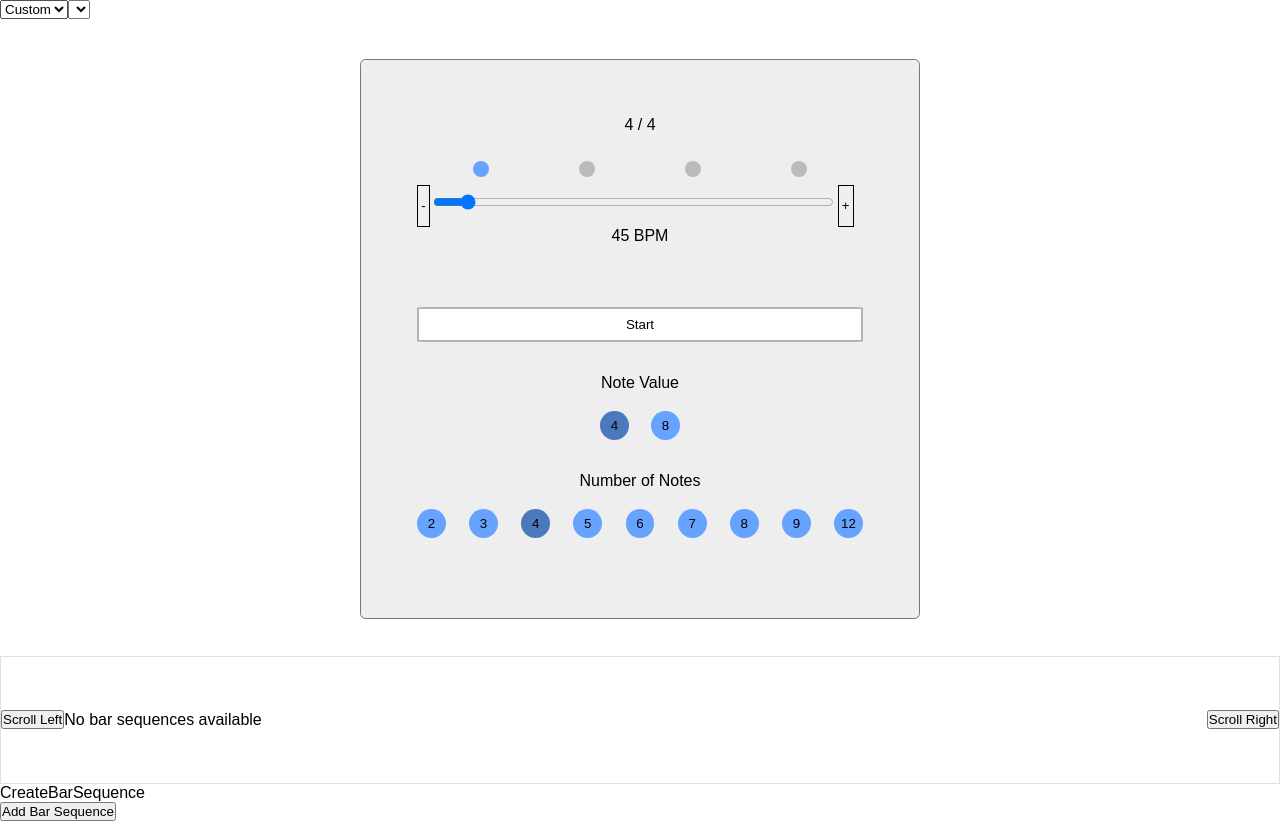
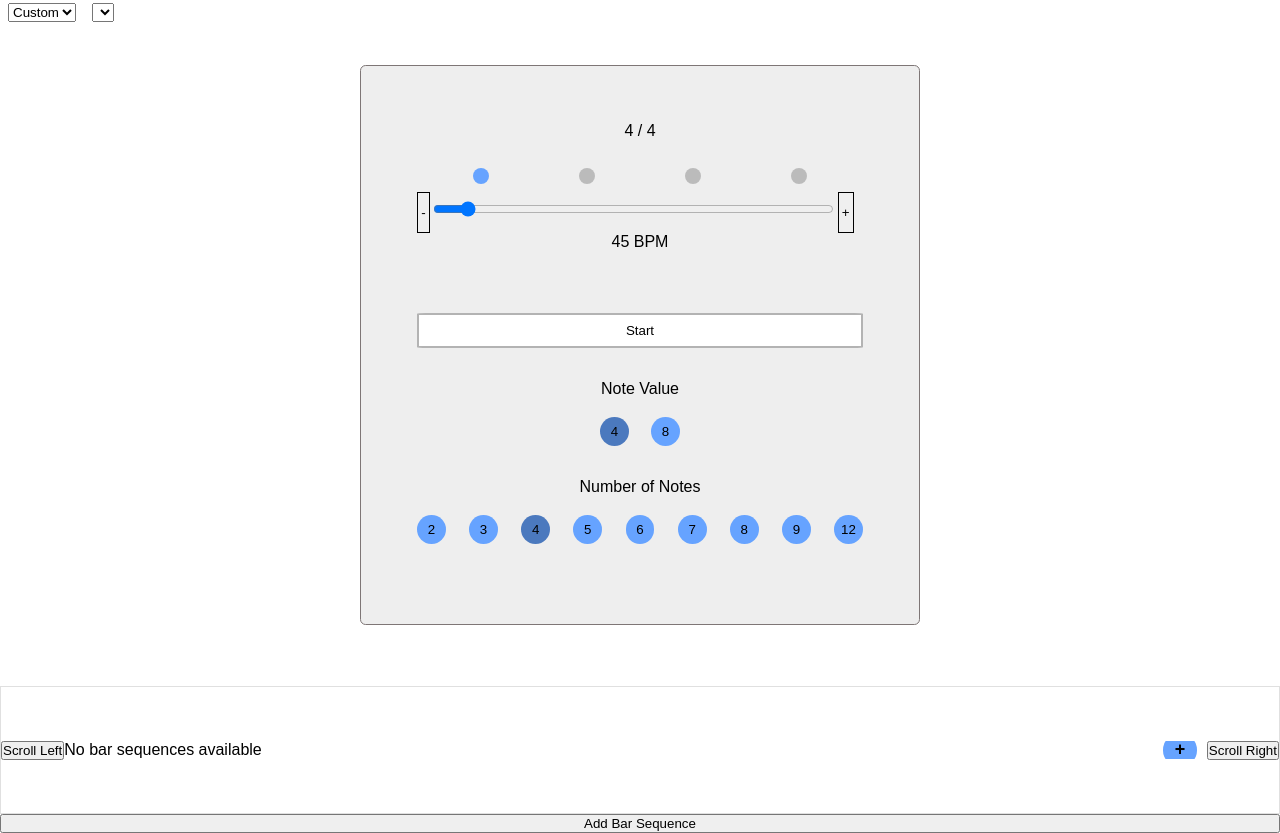
Before and after one commit to ashleystringer/metronome, a React (Vite) app: page / in a window 1280 px wide. Both pictures are taken after a click on the button "Create Bar Sequence Group". Built offline with nearby package versions, Linux system fonts and the light colour scheme.

Commit message:
Adding styling to the CustomBarSequence files

```diff
--- /dev/null
+++ b/src/components/CustomBarSequence/BarSequenceWrapper.css
@@ -0,0 +1,6 @@
+.bar-sequence-group-btn {
+    display: flex;
+    justify-content: center;
+    gap: 2rem;
+    margin-top: 1.5rem;
+}
--- a/src/components/CustomBarSequence/BarSequenceWrapper.jsx
+++ b/src/components/CustomBarSequence/BarSequenceWrapper.jsx
@@ -1,3 +1,4 @@
+import "./BarSequenceWrapper.css";
 import React from 'react';
 import { useMetronome } from "../../contexts/MetronomeProvider";
 import CustomBarSequence from './CustomBarSequence';
@@ -8,12 +9,12 @@ export default function BarSequenceWrapper() {
     const { mode, setMode } = useMetronome();
 
     const handleButtonClick = () => {
-        setMode("Custom");
+        setMode("custom");
     }
 
   return (
-    <>
-    { (mode === "Custom") ? (<CustomBarSequence/>) : (<button onClick={handleButtonClick}>Create Bar Sequence Group</button>)}
-    </>
+    <div className='bar-sequence-group-btn'>
+    { (mode === "custom") ? (<CustomBarSequence/>) : (<button onClick={handleButtonClick}>Create Bar Sequence Group</button>)}
+    </div>
   )
 }
--- a/src/components/CustomBarSequence/CardCollection.css
+++ b/src/components/CustomBarSequence/CardCollection.css
@@ -2,12 +2,13 @@
     border: 1px solid #e0e0e0;
     margin-top: 2.3rem;
     height: 8rem;
+    width: 80rem;
     display: flex;
     align-items: center;
 }
 
 .scroll-btn {
-
+    cursor: pointer;
 }
 
 .scroll-container {
@@ -16,4 +17,22 @@
     white-space: nowrap;
     display: flex;
     align-items: center;
+    position: relative;
 }
+
+.add-card-btn {
+    position: absolute;
+    z-index: 100;
+    cursor: pointer;
+    border-radius: 50%;
+    border: none;
+    background-color: rgb(102, 163, 255);
+    font-weight: bold;
+    font-size: large;
+    height: 2.1rem;
+    width: 2.1rem;
+    padding: .3rem;
+    top: 50%;
+    right: 10px;
+    transform: translateY(-50%);
+}
--- a/src/components/CustomBarSequence/CardCollection.jsx
+++ b/src/components/CustomBarSequence/CardCollection.jsx
@@ -29,6 +29,7 @@ export default function CardCollection() {
             return (<BarSequenceCard key={index} BarSequenceData={BarPattern}/>)
           })) : "No bar sequences available"
         }
+        <button className='add-card-btn'>+</button>
       </div>
       <button onClick={handleScrollRight} className="scroll-btn">Scroll Right</button>
     </div>
--- a/src/components/CustomBarSequence/CreateBarSequence.jsx
+++ b/src/components/CustomBarSequence/CreateBarSequence.jsx
@@ -9,7 +9,6 @@ export default function CreateBarSequence() {
 
   return (
     <>
-      <div>CreateBarSequence</div>
       <button onClick={ addToCustomBarPattern }>Add Bar Sequence</button>
     </>
   );
--- /dev/null
+++ b/src/components/CustomBarSequence/CustomBarSequence.css
@@ -0,0 +1,4 @@
+.custom-bar-sequence-containter{
+    display: flex;
+    flex-direction: column;
+}
--- a/src/components/CustomBarSequence/CustomBarSequence.jsx
+++ b/src/components/CustomBarSequence/CustomBarSequence.jsx
@@ -1,12 +1,13 @@
+import "./CustomBarSequence.css";
 import React from 'react';
 import CreateBarSequence from './CreateBarSequence';
 import CardCollection from "./CardCollection";
 
 export default function CustomBarSequence() {
   return (
-    <>
+    <div className="custom-bar-sequence-containter">
       <CardCollection/>
       <CreateBarSequence/>
-    </>
+    </div>
   )
 }
--- a/src/components/Metronome/Metronome.jsx
+++ b/src/components/Metronome/Metronome.jsx
@@ -74,7 +74,10 @@ export default function Metronome() {
     },
     custom: {
       tick: () => {
-        if (customBarPattern.length == 0) return;
+        if (customBarPattern.length == 0){
+          setIsMetrOn(false)
+          return;
+        };
 
         let { barNotePattern, numberOfBars, barNoteNumber, barNoteValue, tempo } = customBarPattern[customPatternIndexRef.current];
 
--- /dev/null
+++ b/src/components/Metronome/ModeSelector.css
@@ -0,0 +1,6 @@
+.mode-selector-container{
+    display: flex;
+    justify-content: start;
+    padding: .2rem .5rem;
+    gap: 1rem;
+}
--- a/src/components/Metronome/ModeSelector.jsx
+++ b/src/components/Metronome/ModeSelector.jsx
@@ -1,3 +1,4 @@
+import "./ModeSelector.css";
 import React from 'react';
 import { useMetronome } from "../../contexts/MetronomeProvider";
 import SequenceGroupSelector from '../CustomBarSequence/SequenceGroupSelector';
@@ -11,16 +12,16 @@ export default function ModeSelector() {
     }
 
   return (
-    <>
+    <div className="mode-selector-container">
         <select value={mode} onChange={handleModeChange}>
-            <option value={"Default"}>
+            <option value={"default"}>
                 Default
             </option>
-            <option value={"Custom"}>
+            <option value={"custom"}>
                 Custom
             </option>
         </select>
-        { (mode === "Custom") ? (<SequenceGroupSelector/>) : ""}
-    </>
+        { (mode === "custom") ? (<SequenceGroupSelector/>) : ""}
+    </div>
   )
 }
```
